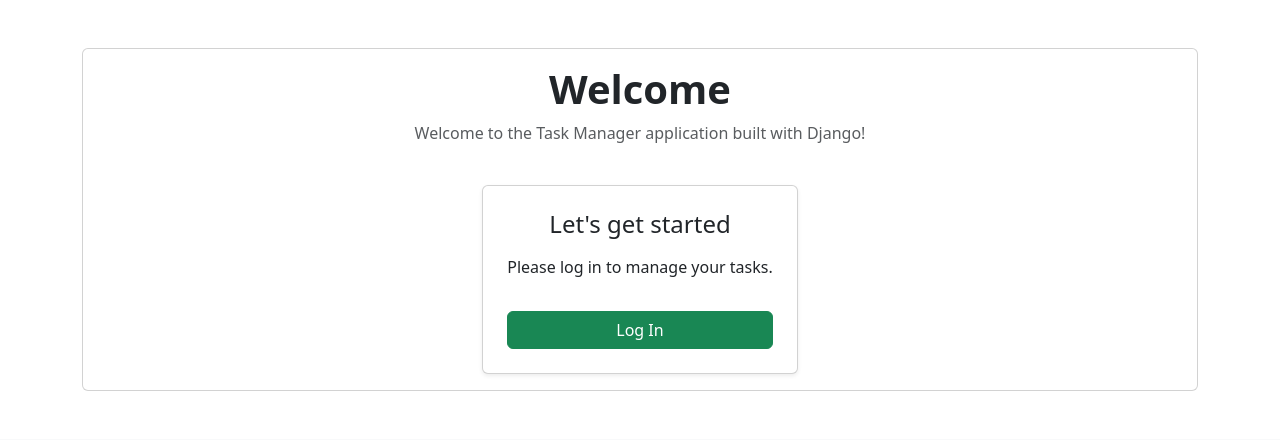
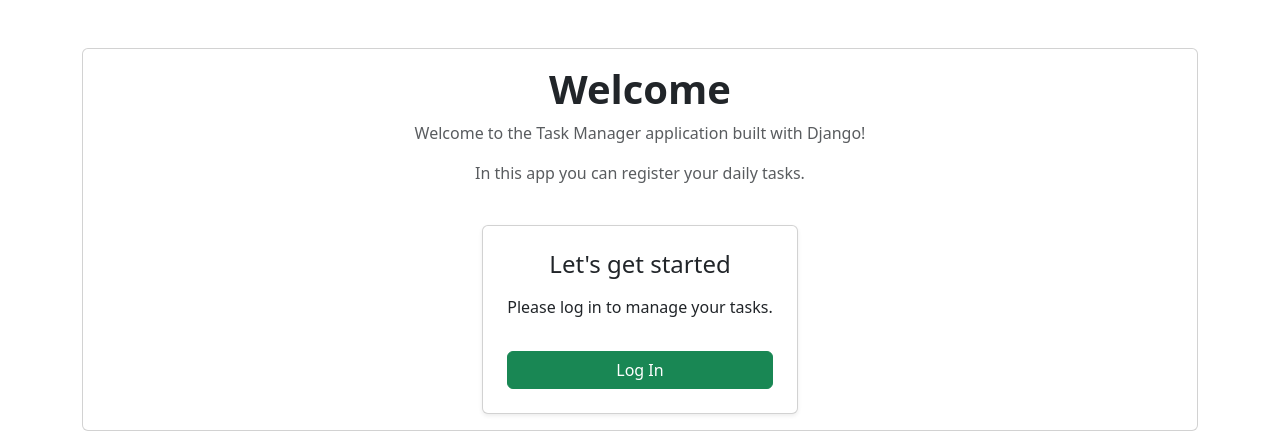
Before and after one commit to EduardOrellana/Task_Register, a Django app: page / in a window 1280 px wide. Shown: the part 56-496 px from the top of the page. Run offline with Django 4.2, Linux system fonts and the light colour scheme.

```diff
--- a/Tasks/templates/home.html
+++ b/Tasks/templates/home.html
@@ -5,6 +5,7 @@
 <div class="text-center mb-4">
     <h1 class="fw-bold">Welcome</h1>
     <p class="text-muted">Welcome to the Task Manager application built with Django!</p>
+    <p class="text-muted">In this app you can register your daily tasks.</p>
 </div>
 
 <div class="card shadow-sm p-4 mx-auto" style="max-width: 500px;">
```
